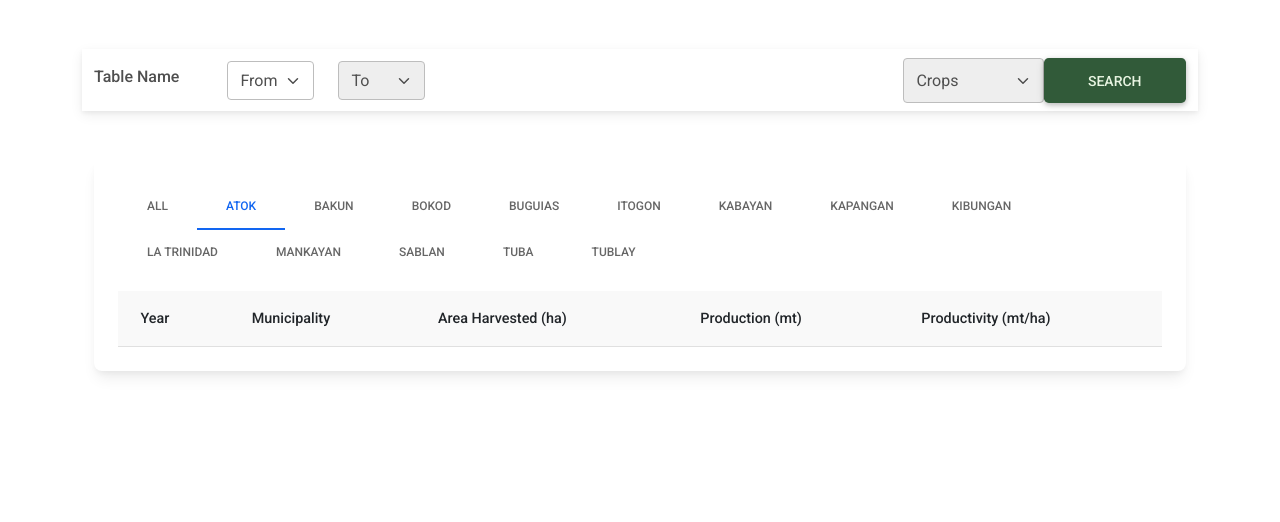
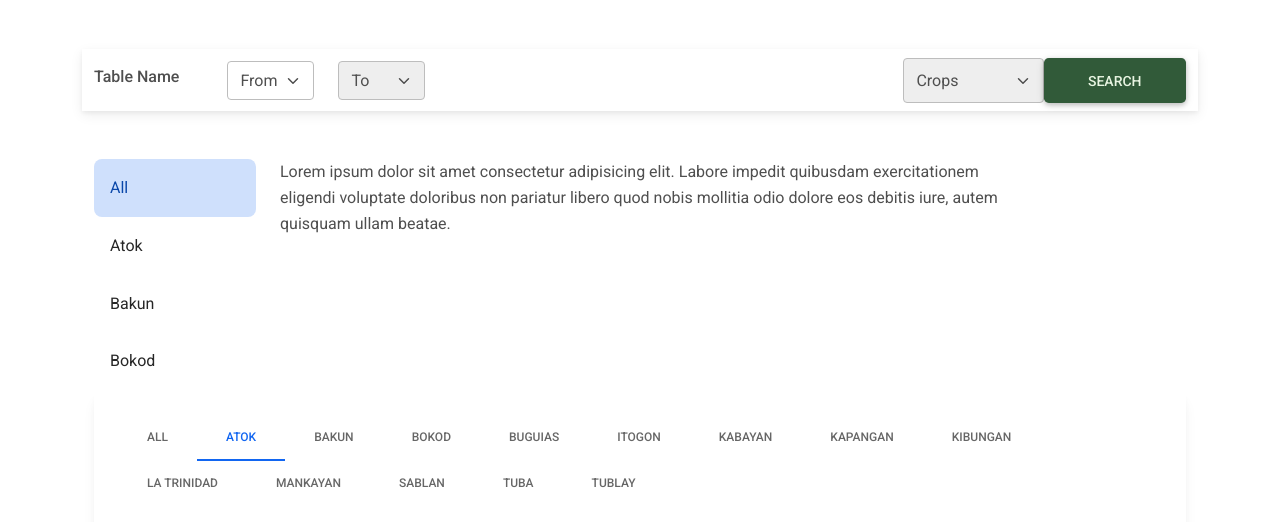
Before and after one commit to donharl1522/cit8UcSpecial, a PHP site: page /historicalData.php in a window 1280 px wide. Shown: the part 335-857 px from the top of the page. Before the commit the page ends 711 px from the top, so only its background shows below. Run offline with PHP 8.4, Linux system fonts and the light colour scheme; lists and menus that the app fills with data are empty; some libraries are stand-ins or nearby versions.

Commit message:
with side tab

```diff
--- a/historicalData.php
+++ b/historicalData.php
@@ -176,6 +176,52 @@
 
     <div class="container my-5">
       <div class="container-fluid">
+
+
+      <!--Side Tabbed Sample-->
+      <div class="row">
+        <div class="col-2">
+          <div class="list-group list-group-light" id="list-tab" role="tablist">
+            <a class="list-group-item list-group-item-action active px-3 border-0" id="list-home-list"
+              data-mdb-toggle="list" href="#list-home" role="tab" aria-controls="list-home">All</a>
+            <a class="list-group-item list-group-item-action px-3 border-0" id="list-profile-list"
+              data-mdb-toggle="list" href="#list-profile" role="tab" aria-controls="list-profile">Atok</a>
+            <a class="list-group-item list-group-item-action px-3 border-0" id="list-messages-list"
+              data-mdb-toggle="list" href="#list-messages" role="tab" aria-controls="list-messages">Bakun</a>
+            <a class="list-group-item list-group-item-action px-3 border-0" id="list-settings-list"
+              data-mdb-toggle="list" href="#list-settings" role="tab" aria-controls="list-settings">Bokod</a>
+          </div>
+        </div>
+        <div class="col-8">
+          <div class="tab-content" id="nav-tabContent">
+            <div class="tab-pane fade show active" id="list-home" role="tabpanel"
+              aria-labelledby="list-home-list">
+              Lorem ipsum dolor sit amet consectetur adipisicing elit. Labore
+              impedit quibusdam exercitationem eligendi voluptate doloribus
+              non pariatur libero quod nobis mollitia odio dolore eos debitis
+              iure, autem quisquam ullam beatae.
+            </div>
+            <div class="tab-pane fade" id="list-profile" role="tabpanel" aria-labelledby="list-profile-list">
+              Ea eos asperiores deserunt reprehenderit voluptatem deleniti
+              dolor iure eum consectetur commodi.
+            </div>
+            <div class="tab-pane fade" id="list-messages" role="tabpanel" aria-labelledby="list-messages-list">
+              Et perspiciatis facilis labore natus at necessitatibus. Sequi
+              earum qui illum reiciendis? Excepturi, dicta consequuntur,
+              voluptas aspernatur, quis laboriosam exercitationem quasi
+              officia tempore iste assumenda aliquam.
+            </div>
+            <div class="tab-pane fade" id="list-settings" role="tabpanel" aria-labelledby="list-settings-list">
+              Praesentium asperiores nemo ratione quas atque excepturi odio
+              aliquid libero, architecto aspernatur expedita, corrupti, rem
+              odit quos exercitationem maxime at. Ex, eveniet rerum laborum
+              accusamus delectus magnam maxime!
+            </div>
+          </div>
+        </div>
+      </div>
+      <!--End Side Tabbed Sample-->
+
         <div class="card">
           <div class="card-body">
             <!-- Tabs navs -->
@@ -883,5 +929,6 @@
         }
       }
     </script>
+
 </div>
 <?php include 'template/footer.php'; ?>
```
